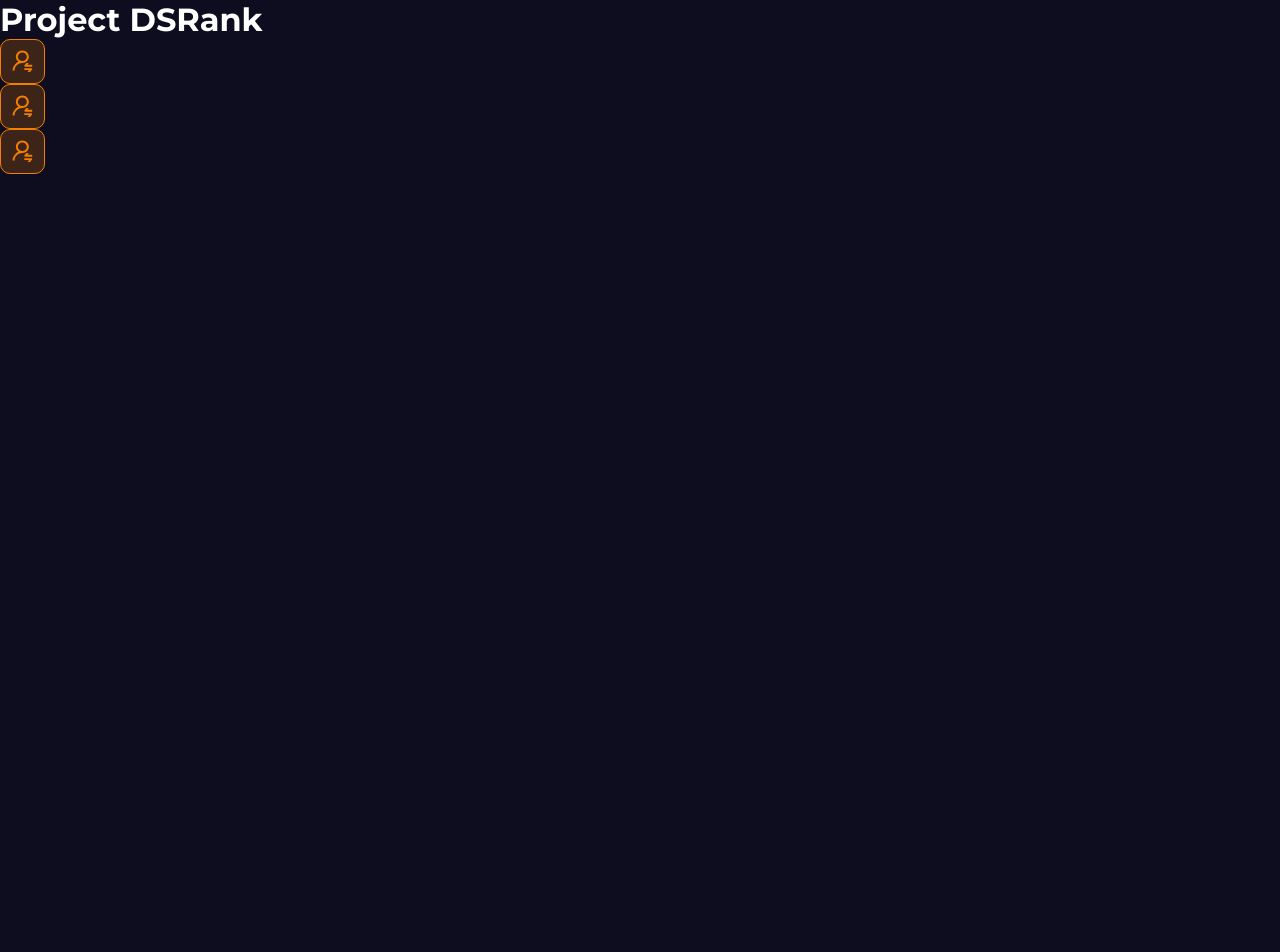
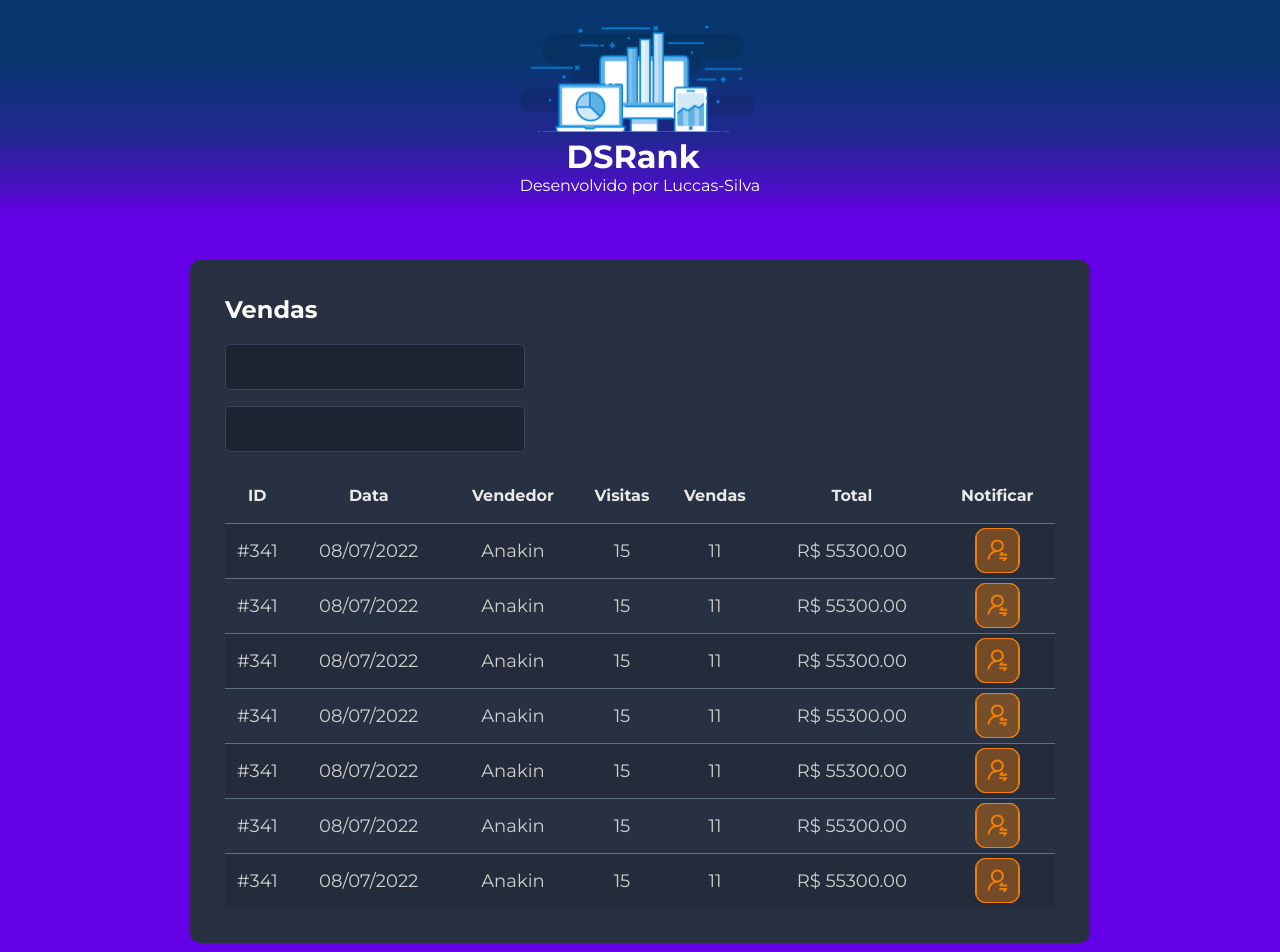
Before and after one commit to Luccas-Silva/react_rank_website, a React (Vite) app in the folder FrontEnd/: page / in a window 1280 px wide. Shown: the top 952 px of the page. Before the commit the page ends 800 px from the top, so only its background shows below. Built offline with nearby package versions, Linux system fonts and the light colour scheme.

Commit message:
Outros componentes

```diff
--- a/FrontEnd/src/App.tsx
+++ b/FrontEnd/src/App.tsx
@@ -1,12 +1,18 @@
+import Header from "./components/Header"
 import NotificationButton from "./components/NotificationButton"
+import SalesCard from "./components/SalesCard"
 
 function App() {
   return (
     <>
-      <h1> Project DSRank</h1>
-      <NotificationButton />
-      <NotificationButton />
-      <NotificationButton />
+      <Header/>
+      <main>
+      <section id="sales">
+        <div className="dsrank-container">
+          <SalesCard/>
+        </div>
+      </section>
+      </main>
     </>
   )
 }
--- /dev/null
+++ b/FrontEnd/src/components/Header/index.tsx
@@ -0,0 +1,19 @@
+import logo from '../../assets/img/logo.svg'
+
+import './styles.css'
+
+function Header() {
+    return (
+        <header>
+            <div className='dsrank-logo-containar'>
+                <img src={logo} alt="DSRank" />
+                <h1> ⠀⠀DSRank</h1>
+                <p>
+                    <a href="https://github.com/Luccas-Silva">Desenvolvido por Luccas-Silva</a>
+                </p>
+            </div>
+        </header>
+    )
+}
+
+export default Header
--- /dev/null
+++ b/FrontEnd/src/components/Header/styles.css
@@ -0,0 +1,27 @@
+header {
+    background: linear-gradient(180deg, #07376E 27.08%, #232692 63.02%, #6501E6 100%);
+    height: 220px;
+    display: flex;
+    align-items: center;
+    justify-content: center;
+}
+
+.dsmeta-logo-container {
+    display: flex;
+    flex-direction: column;
+    align-items: center;
+}
+
+.dsmeta-logo-container img {
+    width: 235px;
+}
+
+.dsmeta-logo-container h1 {
+    margin-top: 15px;
+    font-size: 24px;
+}
+
+.dsmeta-logo-container p {
+    font-size: 14px;
+    font-weight: 300;
+}
--- /dev/null
+++ b/FrontEnd/src/components/SalesCard/index.tsx
@@ -0,0 +1,149 @@
+import '.'
+import NotificationButton from '../NotificationButton'
+
+import './styles.css'
+
+function SalesCard() {
+    return (
+        <>
+            <div className="dsrank-card">
+                <h2  className="dsrank-sales-title">Vendas</h2>
+                <div>
+                    <div className="dsrank-form-control-container">
+                        <input className="dsrank-form-control" type="text"/>
+                    </div>
+                    <div className="dsrank-form-control-container">
+                        <input className="dsrank-form-control" type="text"/>
+                    </div>
+                </div>
+
+                <div>
+                    <table className="dsrank-sales-table">
+                        <thead>
+                            <tr>
+                                <th className="show992">ID</th>
+                                <th className="show576">Data</th>
+                                <th>Vendedor</th>
+                                <th className="show992">Visitas</th>
+                                <th className="show992">Vendas</th>
+                                <th>Total</th>
+                                <th>Notificar</th>
+                            </tr>
+                        </thead>
+                        <tbody>
+                            <tr>
+                                <td className="show992">#341</td>
+                                <td className="show576">08/07/2022</td>
+                                <td>Anakin</td>
+                                <td className="show992">15</td>
+                                <td className="show992">11</td>
+                                <td>R$ 55300.00</td>
+                                <td>
+                                    <div className="dsrank-red-btn-container">
+                                        <div className="dsrank-red-btn">
+                                        <NotificationButton/>
+                                        </div>
+                                    </div>
+                                </td>
+                            </tr>
+                            <tr>
+                                <td className="show992">#341</td>
+                                <td className="show576">08/07/2022</td>
+                                <td>Anakin</td>
+                                <td className="show992">15</td>
+                                <td className="show992">11</td>
+                                <td>R$ 55300.00</td>
+                                <td>
+                                    <div className="dsrank-red-btn-container">
+                                        <div className="dsrank-red-btn">
+                                        <NotificationButton/>
+                                        </div>
+                                    </div>
+                                </td>
+                            </tr>
+                            <tr>
+                                <td className="show992">#341</td>
+                                <td className="show576">08/07/2022</td>
+                                <td>Anakin</td>
+                                <td className="show992">15</td>
+                                <td className="show992">11</td>
+                                <td>R$ 55300.00</td>
+                                <td>
+                                    <div className="dsrank-red-btn-container">
+                                        <div className="dsrank-red-btn">
+                                        <NotificationButton/>
+                                        </div>
+                                    </div>
+                                </td>
+                            </tr>
+                            <tr>
+                                <td className="show992">#341</td>
+                                <td className="show576">08/07/2022</td>
+                                <td>Anakin</td>
+                                <td className="show992">15</td>
+                                <td className="show992">11</td>
+                                <td>R$ 55300.00</td>
+                                <td>
+                                    <div className="dsrank-red-btn-container">
+                                        <div className="dsrank-red-btn">
+                                        <NotificationButton/>
+                                        </div>
+                                    </div>
+                                </td>
+                            </tr>
+                            <tr>
+                                <td className="show992">#341</td>
+                                <td className="show576">08/07/2022</td>
+                                <td>Anakin</td>
+                                <td className="show992">15</td>
+                                <td className="show992">11</td>
+                                <td>R$ 55300.00</td>
+                                <td>
+                                    <div className="dsrank-red-btn-container">
+                                        <div className="dsrank-red-btn">
+                                        <NotificationButton/>
+                                        </div>
+                                    </div>
+                                </td>
+                            </tr>
+                            <tr>
+                                <td className="show992">#341</td>
+                                <td className="show576">08/07/2022</td>
+                                <td>Anakin</td>
+                                <td className="show992">15</td>
+                                <td className="show992">11</td>
+                                <td>R$ 55300.00</td>
+                                <td>
+                                    <div className="dsrank-red-btn-container">
+                                        <div className="dsrank-red-btn">
+                                        <NotificationButton/>
+                                        </div>
+                                    </div>
+                                </td>
+                            </tr>
+                            <tr>
+                                <td className="show992">#341</td>
+                                <td className="show576">08/07/2022</td>
+                                <td>Anakin</td>
+                                <td className="show992">15</td>
+                                <td className="show992">11</td>
+                                <td>R$ 55300.00</td>
+                                <td>
+                                    <div className="dsrank-red-btn-container">
+                                        <div className="dsrank-red-btn">
+                                            <NotificationButton/>
+                                        </div>
+                                    </div>
+                                </td>
+                            </tr>
+                        </tbody>
+
+                    </table>
+                </div>
+
+            </div>
+        </>
+    )
+}
+
+export default SalesCard
--- /dev/null
+++ b/FrontEnd/src/components/SalesCard/styles.css
@@ -0,0 +1,97 @@
+.dsrank-card {
+    background-color: #283142;
+    border-radius: 10px;
+    padding: 30px 10px;
+}
+
+.dsrank-sales-title {
+    color: #ffff;
+    font-size: 24px;
+    margin-bottom: 20px;
+}
+
+.dsrank-form-control-container {
+    margin-bottom: 16px;
+    max-width: 300px;
+}
+
+.dsrank-form-control {
+    width: 100%;
+    height: 46px;
+    background-color: #1b2531;
+    border: 1px solid #384459;
+    border-radius: 5px;
+    color: #9aaabe;
+    padding: 0 20px;
+    font-size: 18px;
+}
+
+.dsrank-sales-table {
+    width: 100%;
+    border-spacing: 0;
+    border-collapse: collapse;
+}
+
+.dsrank-sales-table thead {
+    height: 55px;
+    font-size: 16px;
+    color: #e9e9e9;
+    font-weight: 700;
+}
+
+.dsrank-sales-table tbody {
+    font-size: 14px;
+    font-weight: 400;
+    color: #cfcfcf;
+    text-align: center;
+}
+
+.dsrank-sales-table tbody tr {
+    height: 74px;
+    border-top: 1px solid #5f6e82;
+}
+
+.dsrank-sales-table tbody tr:hover>td {
+    background-color: #384459;
+}
+
+.dsrank-sales-table tbody tr:nth-child(odd) {
+    background-color: #242c3b;
+}
+
+.dsrank-red-btn-container {
+    display: flex;
+    justify-content: center;
+}
+
+.show576 {
+    display: none;
+}
+
+.show992 {
+    display: none;
+}
+
+@media (min-width: 576px) {
+    .show576 {
+        display: table-cell;
+    }
+
+    .dsrank-card {
+        padding: 35px;
+    }
+
+    .dsrank-sales-table tbody tr {
+        height: 55px;
+    }
+
+    .dsrank-sales-table tbody {
+        font-size: 18px;
+    }
+}
+
+@media (min-width: 992px) {
+    .show992 {
+        display: table-cell;
+    }
+}
--- a/FrontEnd/src/index.css
+++ b/FrontEnd/src/index.css
@@ -9,7 +9,7 @@
 
 body,
 html {
-  background-color: #0D0D1F;
+  background: #6501E6;
   color: #ffff;
 }
 
@@ -19,3 +19,13 @@
   color: unset;
   text-decoration: none;
 }
+
+.dsrank-container {
+  width: 100%;
+  max-width: 900px;
+  margin: 0 auto;
+}
+
+#sales {
+  padding: 40px 10px;
+}
```
Also changed, not shown: FrontEnd/src/assets/img/logo.svg (added).
